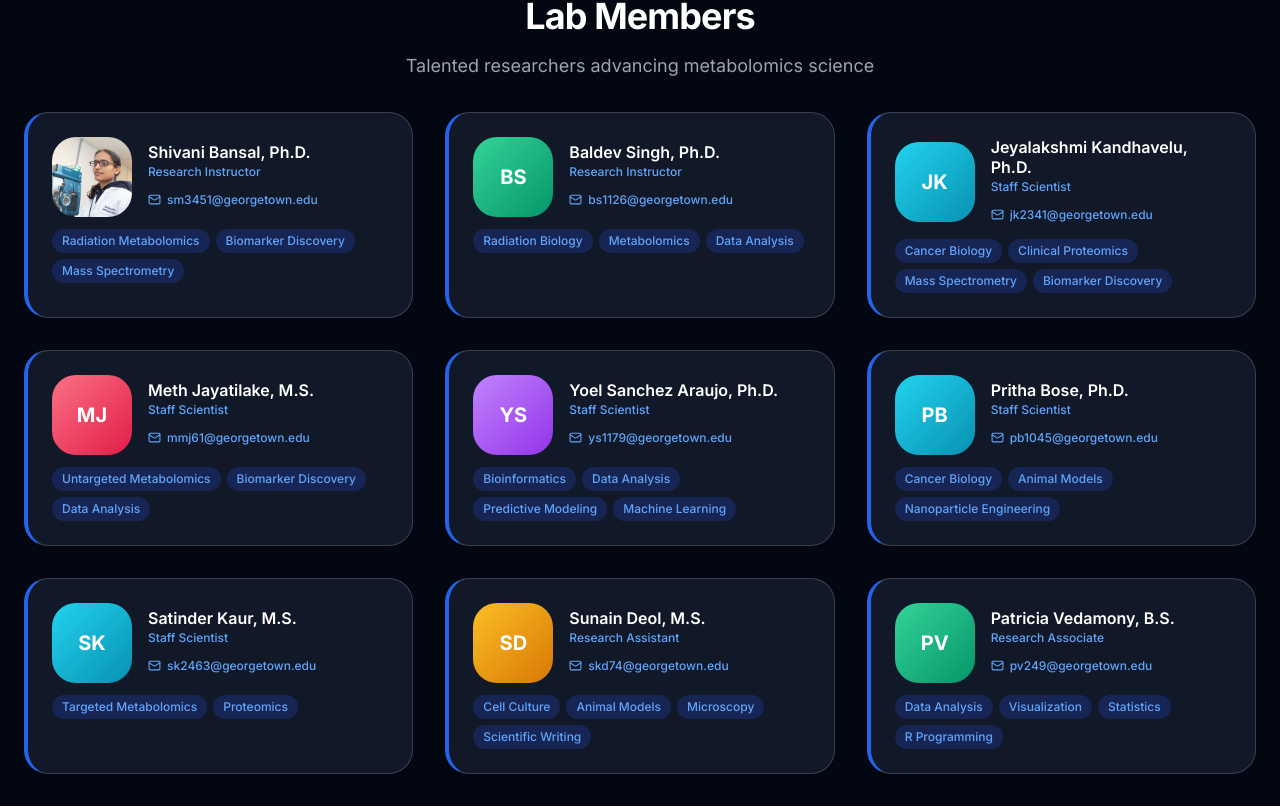
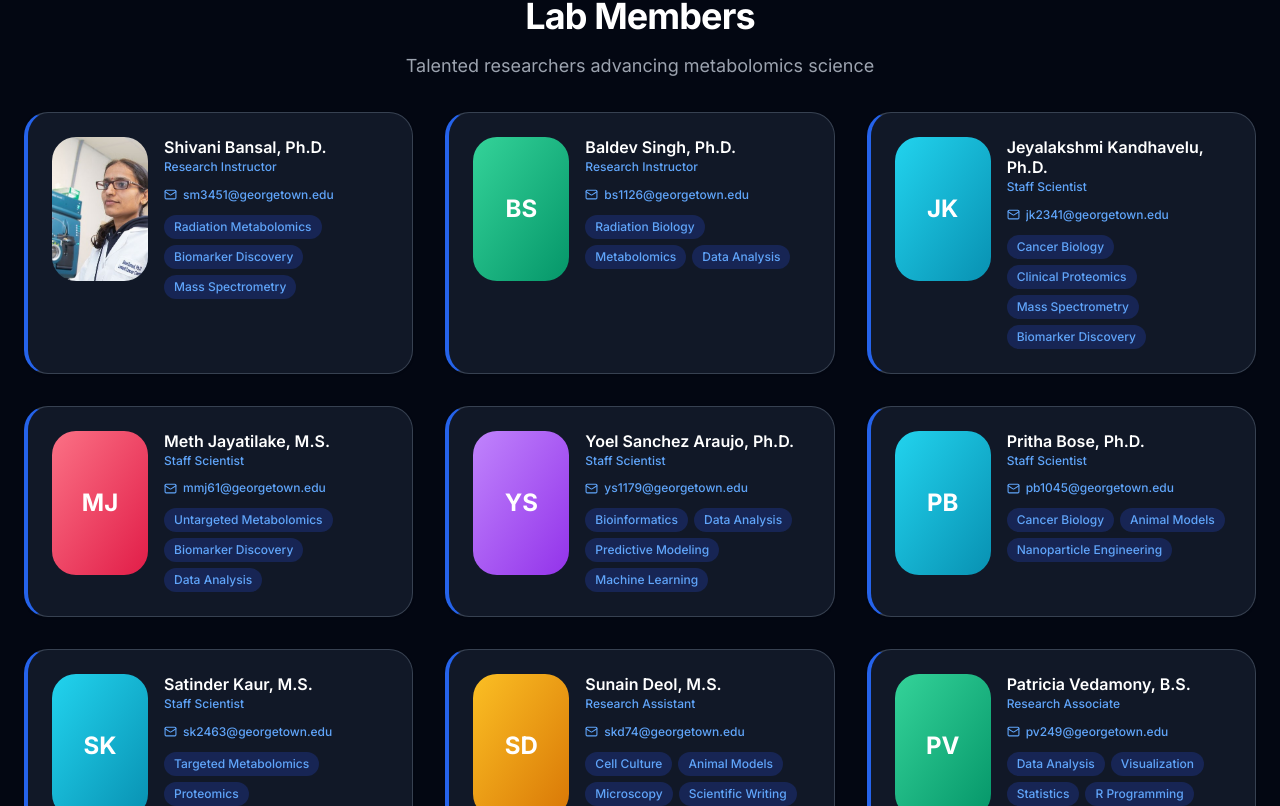
Before and after one commit to cheema-lab/cheema-lab.github.io, a React (Vite) app: page /people in a window 1280 px wide. Shown: the part 994-1800 px from the top of the page. Built offline with nearby package versions, Linux system fonts and the light colour scheme.

Commit message:
fix: member cards — taller squircle image (w-24 h-36), tags in right column below email

```diff
--- a/src/pages/People.tsx
+++ b/src/pages/People.tsx
@@ -283,39 +283,36 @@ export default function People() {
           <div className="grid grid-cols-1 md:grid-cols-2 lg:grid-cols-3 gap-8">
             {teamMembers.map((member) => (
               <Card key={member.id} className={`border-l-4 border-l-blue-600 ${isDark ? 'bg-gray-900' : 'bg-white'}`}>
-                <div className="flex items-center gap-4 mb-3">
-                  {/* Squircle headshot */}
+                <div className="flex items-start gap-4">
+                  {/* Tall squircle headshot */}
                   {member.image ? (
                     <img
                       src={member.image}
                       alt={member.name}
-                      className="w-20 h-20 rounded-2xl object-cover object-top flex-shrink-0"
+                      className="w-24 h-36 rounded-2xl object-cover object-top flex-shrink-0"
                     />
                   ) : (
-                    <div className={`w-20 h-20 rounded-2xl bg-gradient-to-br flex items-center justify-center flex-shrink-0 ${
+                    <div className={`w-24 h-36 rounded-2xl bg-gradient-to-br flex items-center justify-center flex-shrink-0 ${
                       getAvatarColor(member.name)
                     }`}>
-                      <span className="text-xl font-bold text-white">
+                      <span className="text-2xl font-bold text-white">
                         {getInitials(member.name)}
                       </span>
                     </div>
                   )}
 
-                  {/* Name, title, email */}
+                  {/* Right column: name, title, email, then tags */}
                   <div className="flex-1 min-w-0">
                     <h3 className={`text-base font-semibold leading-tight mb-0.5 ${isDark ? 'text-white' : 'text-gray-900'}`}>{member.name}</h3>
                     <p className={`text-xs font-medium mb-2 ${isDark ? 'text-blue-400' : 'text-blue-600'}`}>{member.title}</p>
                     <a
                       href={`mailto:${member.email}`}
-                      className={`inline-flex items-center text-xs font-medium ${isDark ? 'text-blue-400 hover:text-blue-300' : 'text-blue-600 hover:text-blue-700'}`}
+                      className={`inline-flex items-center text-xs font-medium mb-3 ${isDark ? 'text-blue-400 hover:text-blue-300' : 'text-blue-600 hover:text-blue-700'}`}
                     >
                       <Mail size={13} className="mr-1.5 flex-shrink-0" />
                       <span className="truncate">{member.email}</span>
                     </a>
-                  </div>
-                </div>
 
-                {/* Expertise Tags below */}
                     {member.expertise && member.expertise.length > 0 && (
                       <div className="flex flex-wrap gap-1.5">
                         {member.expertise.map((skill, idx) => (
@@ -327,6 +324,8 @@ export default function People() {
                         ))}
                       </div>
                     )}
+                  </div>
+                </div>
               </Card>
             ))}
           </div>
```
Lines whose indentation alone changed are shown as unchanged.
